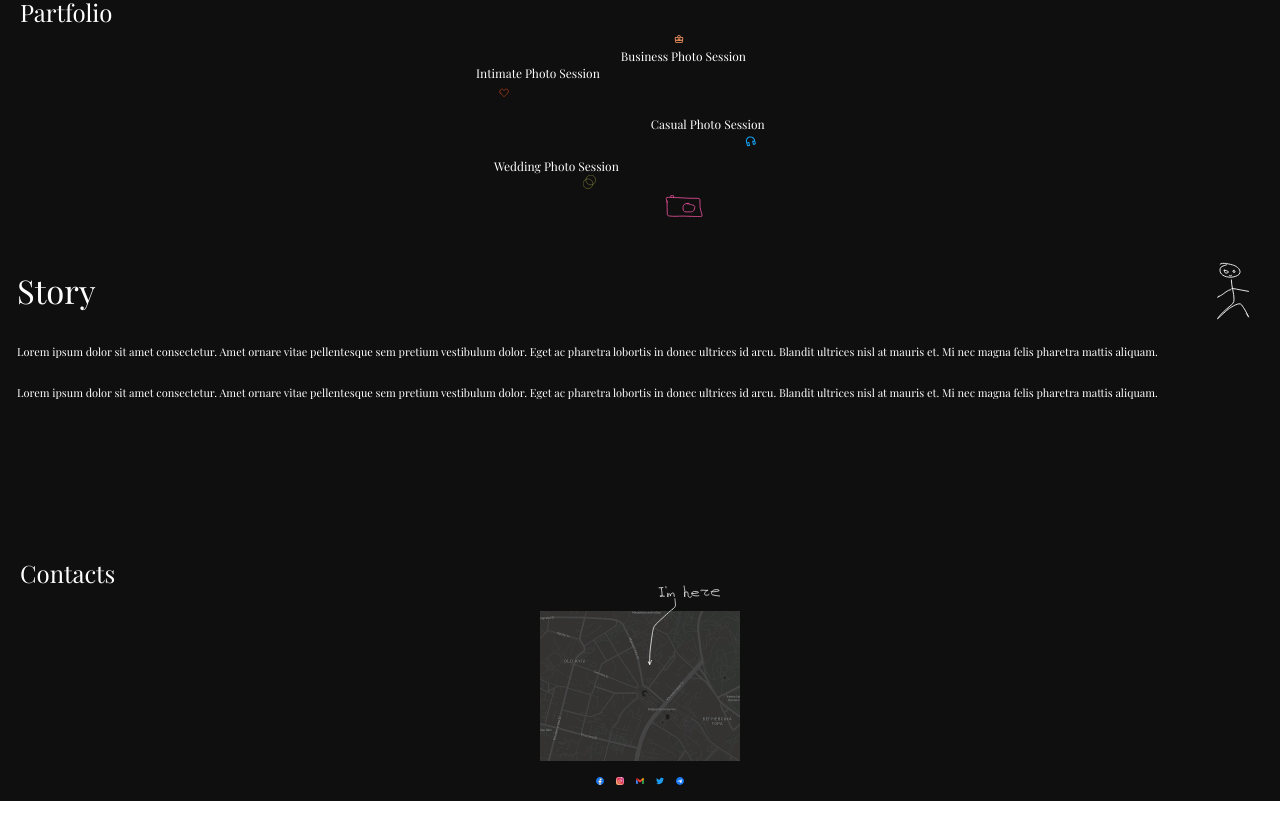
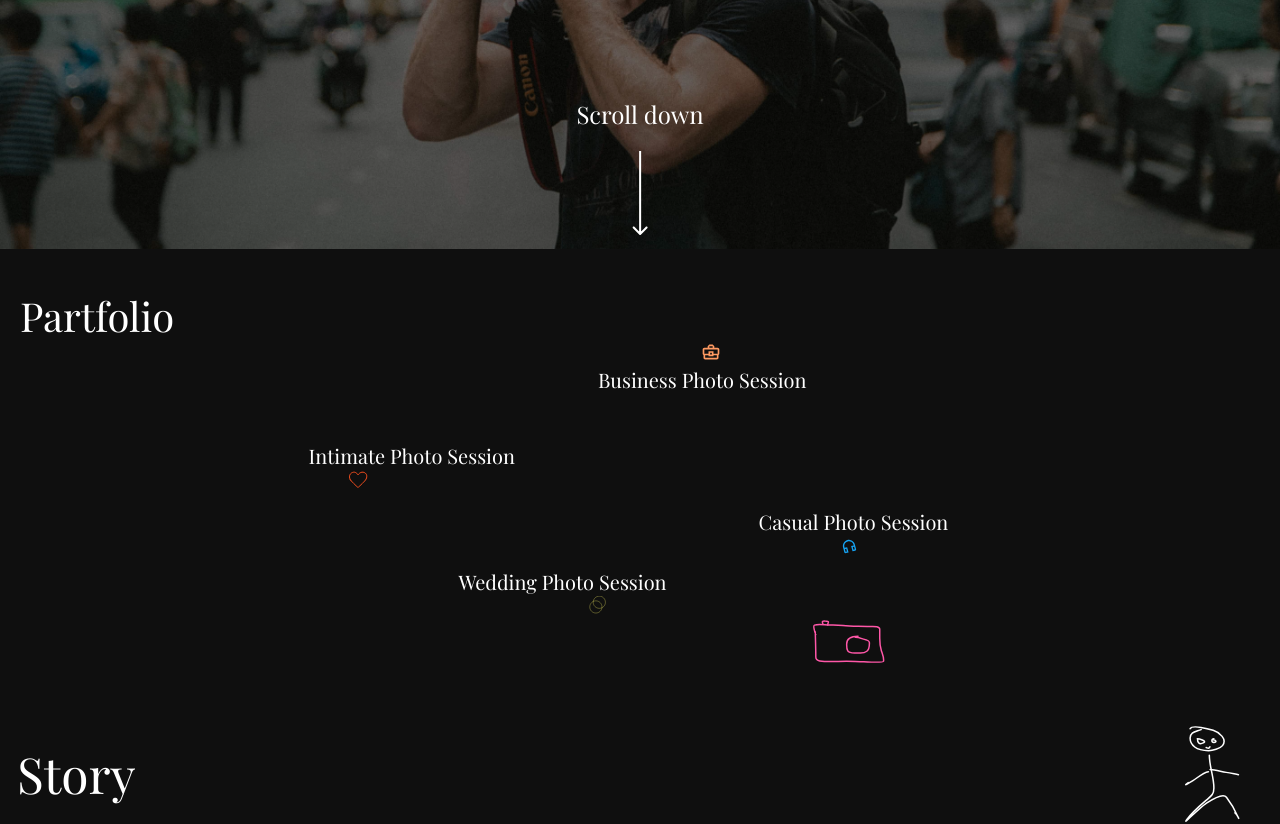
Before and after one commit to DKolod/alex-gerera, a React (Create React App) app: page / in a window 1280 px wide. Shown: the part 280-1104 px from the top of the page. Before the commit the page ends 1081 px from the top, so only its background shows below. Built offline with nearby package versions, Linux system fonts and the light colour scheme.

Commit message:
add tablet version

```diff
--- a/src/components/sections/Contacts/Contacts.jsx
+++ b/src/components/sections/Contacts/Contacts.jsx
@@ -1,6 +1,6 @@
 import React from 'react';
 import styles from './Contacts.module.scss';
-import MapMob from 'images/map-mob.jpg';
+import MapMob from 'images/map-tablet.jpg';
 import sprite from 'images/icons.svg';
 import SocialLinkList from 'components/share/SocialLinkList';
 
--- a/src/components/sections/Contacts/Contacts.module.scss
+++ b/src/components/sections/Contacts/Contacts.module.scss
@@ -3,6 +3,13 @@
     height: 264px;
         padding: 20px 20px 16px;
         background-color: #0f0f0f;
+
+        @media screen and (min-width: 450px) {
+                height: 530px;
+                padding: 41px 16px 47px;
+
+
+            }
 
 
 
@@ -13,19 +20,36 @@
         font-style: normal;
         font-weight: 400;
         line-height: 140.1%;
+        @media screen and (min-width: 450px) {
+                font-size: 32px;
+
+            }
 
 }
 .contactsSection img {
     display: block;
     margin: 0 auto;
     margin-top: 20px;
+    width: 200px;
+    height: 150px;
+    @media screen and (min-width: 450px) {
+            margin-top: 45px;
+                width: 415px;
+                height: 310px;
+
+        }
 }
 .contactsMainIcon{
     width: 74px;
     height: 80px;
     margin-left: 49%;
-
     position: absolute;
     top: 48px;
+    @media screen and (min-width: 450px) {
+        width: 174px;
+            height: 164px;
+            margin-left: 51.5%;
+            top: 97px;
+        }
 
 }
--- a/src/components/sections/Hero/Hero.module.scss
+++ b/src/components/sections/Hero/Hero.module.scss
@@ -35,6 +35,10 @@ a {
   background-size: cover;
   background-position: center;
   padding: 20px 16px 0 16px;
+  @media screen and (min-width: 450px) {
+    height: 529px;
+    padding-top: 41px;
+  }
 }
 
 .heroText {
@@ -51,6 +55,9 @@ a {
   font-weight: 400;
   line-height: 140.1%;
   transition: 250ms;
+  @media screen and (min-width: 450px) {
+      font-size: 40px;
+    }
 
     &:hover,
     &:focus {
@@ -69,6 +76,9 @@ a {
   font-weight: 400;
   line-height: 140.1%;
   transition: 250ms;
+  @media screen and (min-width: 450px) {
+      font-size: 24px;
+    }
 
 
     &:hover,
@@ -101,6 +111,9 @@ a {
 
 .heroItem + .heroItem {
   margin-top: 9px;
+  @media screen and (min-width: 450px) {
+      margin-top: 18px;
+    }
 }
 
 .heroBottomText {
@@ -112,6 +125,10 @@ a {
   font-style: normal;
   font-weight: 400;
   line-height: 140.1%;
+  @media screen and (min-width: 450px) {
+      font-size: 24px;
+      margin-top: 200px;
+    }
 }
 .heroIcom {
   fill: #fff;
@@ -119,6 +136,11 @@ a {
   width: 100%;
   margin-top: 6px;
   transition: 250ms;
+  @media screen and (min-width: 450px) {
+    height: 85px;
+      margin-top: 20px;
+    }
+
 
     &:hover,
     &:focus {
--- a/src/components/sections/Portfolio/Portfolio.jsx
+++ b/src/components/sections/Portfolio/Portfolio.jsx
@@ -9,25 +9,25 @@ const Portfolio = () => {
       <ul className={styles.portfolioList}>
         <li className={styles.portfolioItem}>
           <p>Intimate photo session</p>
-          <svg className={styles.portfolioIcon} width={10} height={10}>
+          <svg className={styles.portfolioIcon}>
             <use href={sprite + '#heart'} />
           </svg>
         </li>
         <li className={styles.portfolioItem}>
-          <svg className={styles.portfolioIcon} width={10} height={10}>
+          <svg className={styles.portfolioIcon}>
             <use href={sprite + '#business'} />
           </svg>
           <p>Business photo session</p>
         </li>
         <li className={styles.portfolioItem}>
           <p>Wedding photo session</p>
-          <svg className={styles.portfolioIcon} width={15} height={16}>
+          <svg className={styles.portfolioIcon}>
             <use href={sprite + '#ring'} />
           </svg>
         </li>
         <li className={styles.portfolioItem}>
           <p>Casual photo session</p>
-          <svg className={styles.portfolioIcon} width={15} height={16}>
+          <svg className={styles.portfolioIcon}>
             <use href={sprite + '#headphones'} />
           </svg>
         </li>
--- a/src/components/sections/Portfolio/Portfolio.module.scss
+++ b/src/components/sections/Portfolio/Portfolio.module.scss
@@ -3,7 +3,13 @@
   padding: 20px 55px 26px 16px;
 
   background-color: #0f0f0f;
+  @media screen and (min-width: 450px) {
+      height: 445px;
+        padding: 40px 57px 48px 16px;
 
+
+
+    }
 }
 
 .portfolioTitle {
@@ -12,6 +18,12 @@
   font-style: normal;
   font-weight: 400;
   margin-left: 4px;
+  @media screen and (min-width: 450px) {
+      font-size: 40px;
+
+
+
+    }
 }
 
 .portfolioList {
@@ -21,6 +33,15 @@
   // margin-top: 7px ;
   margin-left: auto;
   margin-right: auto;
+  @media screen and (min-width: 450px) and (max-width: 744px) {
+      margin-top: 55px ;
+    }
+  @media screen and (min-width: 744px) {
+      width: 672px;
+
+
+
+    }
 }
 .portfolioItem p {
   font-family: Playfair Display;
@@ -30,18 +51,53 @@
   line-height: 140.1%;
   text-transform: capitalize;
   letter-spacing: 0;
+  @media screen and (min-width: 744px) {
+    font-size: 20px;
+
+
+
+    }
+}
+.portfolioIcon{
+  width: 10px;
+  height: 10px;
+  @media screen and (min-width: 450px) {
+      width: 20px;
+        height: 20px;
+
+
+
+    }
 }
 .portfolioItem:nth-child(1) {
   margin-top: 37px;
   margin-right: 21px;
+  @media screen and (min-width: 744px) {
+      margin-top: 100px;
+        margin-right: 83px;
+        margin-left: 25px;
+
+
+    }
+
 }
 
 .portfolioItem:nth-child(1) svg {
   margin-left: 23px;
+  @media screen and (min-width: 450px) {
+      margin-left:39px;
+
+
+    }
 }
 
 .portfolioItem:nth-child(2) svg {
   margin-left: 53px;
+  @media screen and (min-width: 450px) {
+      margin-left: 103px;
+
+
+    }
 }
 
 
@@ -49,22 +105,55 @@
   margin-top: 56px;
   margin-left: 18px;
   margin-right: 32px;
+  @media screen and (min-width: 744px) {
+      margin-top: 74px;
+        margin-left: 175px;
+        margin-right: 92px;
+
+
+
+    }
 }
 
 .portfolioItem:nth-child(3) svg {
   margin-left: 89px;
+  @media screen and (min-width: 744px) {
+      margin-left: 130px;
+
+
+    }
 }
 .portfolioItem:nth-child(4) {
   margin-top: 14px;
+  @media screen and (min-width: 700px) {
+    margin-top: 14px;
+
+
+
+    }
 }
 .portfolioItem:nth-child(4) svg {
   margin-left: 92px;
+  @media screen and (min-width: 450px) {
+      margin-left: 80px;
+
+
+
+    }
 }
 
 .portfolioSingleIcon {
   width: 38px;
   height: 22px;
   margin-left: 189px;
+  @media screen and (min-width: 744px) {
+    width: 73px;
+      height: 43px;
+      margin-left: 528px;
+
+
+
+    }
 }
 
 // .portfolioItem svg{
--- a/src/components/sections/Story/Story.module.scss
+++ b/src/components/sections/Story/Story.module.scss
@@ -2,6 +2,12 @@
   height: 305px;
   padding: 21px 17px 16px 17px;
   background-color: #0f0f0f;
+  @media screen and (min-width: 450px) {
+      height: 405px;
+      padding: 32px 17px 47px 17px;
+
+
+    }
 
 }
 .storyTopThump{
@@ -15,12 +21,23 @@
   font-style: normal;
   font-weight: 400;
   line-height: 140.1%;
+  @media screen and (min-width: 450px) {
+      font-size: 49.6px;
+
+    }
 }
 
 .storyIcom {
   width: 46px;
   height: 76px;
   margin-left: auto;
+  @media screen and (min-width: 450px) {
+    width: 78px;
+      height: 96px;
+      margin-left: auto;
+
+    }
+
 }
 
 .storyText {
@@ -29,11 +46,26 @@
   font-style: normal;
   font-weight: 400;
   line-height: 140.1%;
+  @media screen and (min-width: 450px) {
+    font-size: 18.6px;
+
+
+    }
 }
 
 .storyText:first-of-type {
   margin-top: 15px;
+  @media screen and (min-width: 450px) {
+      margin-top: 33px;
+
+
+    }
 }
 .storyText + .storyText {
   margin-top: 26px;
+  @media screen and (min-width: 450px) {
+      margin-top: 40px;
+
+
+    }
 }
--- a/src/components/share/SocialLinkItem/SocialLinkItem.module.scss
+++ b/src/components/share/SocialLinkItem/SocialLinkItem.module.scss
@@ -8,6 +8,14 @@
   justify-content: center;
   align-items: center;
   transition: 250ms;
+  @media screen and (min-width: 450px) {
+    width: 20px;
+      height: 20px;
+      border-radius: 6px;
+        margin-right: 25px;
+
+
+    }
 
   &:hover,
   &:focus {
@@ -20,14 +28,20 @@
     fill: #fff;
     display: block;
     transition: 250ms;
+    @media screen and (min-width: 450px) {
+      width: 20px;
+        height: 20px;
+
+
+
+      }
 
 
   }
 }
 
 .instagram {
-  width: 6px;
-  height: 6px;
+
   background-color: #f09433;
   background: -moz-linear-gradient(45deg, #f09433 0%, #e6683c 25%, #dc2743 50%, #cc2366 75%, #bc1888 100%);
   background: -webkit-linear-gradient(45deg, #f09433 0%, #e6683c 25%, #dc2743 50%, #cc2366 75%, #bc1888 100%);
--- a/src/components/share/SocialLinkList/SocialLinkList.module.scss
+++ b/src/components/share/SocialLinkList/SocialLinkList.module.scss
@@ -6,6 +6,12 @@
     margin-right: -12px;
     margin-top: 16px;
     // padding: 24px 0;
+    @media screen and (min-width: 450px) {
+        height: 20px;
+        margin-top: 20px;
+        margin-right: -25px;
+
+        }
 
 
 }
```
